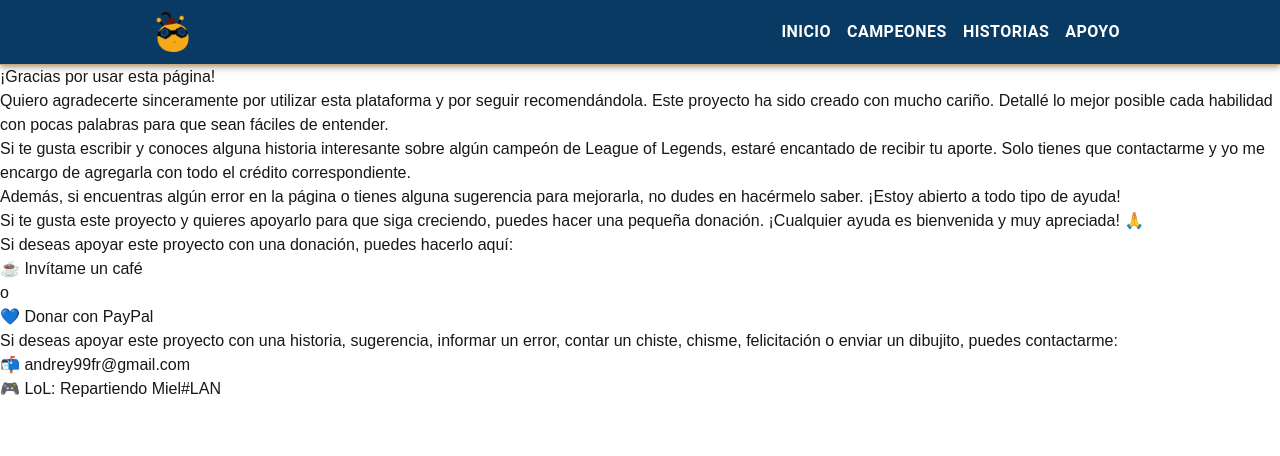
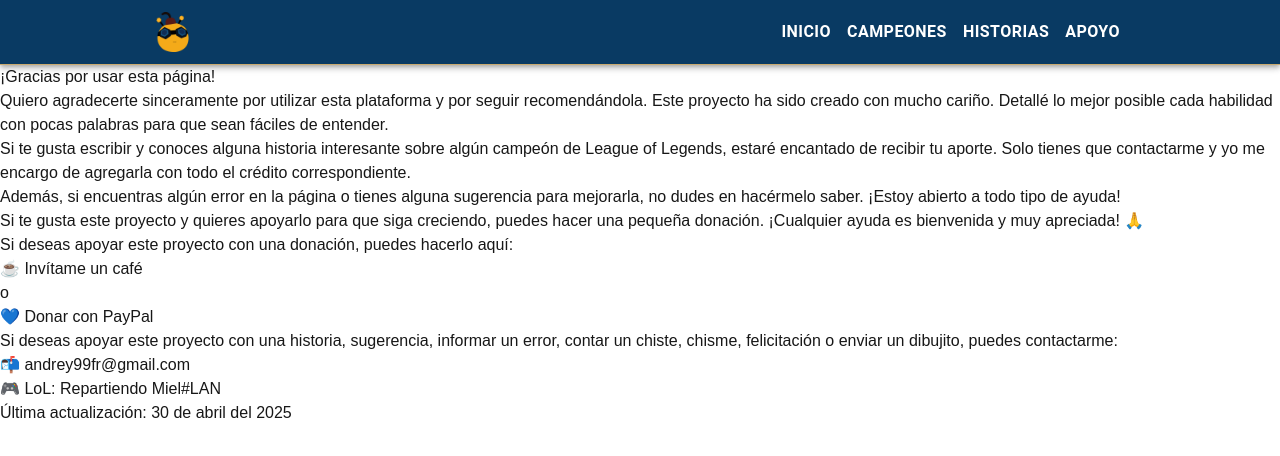
Before and after one commit to Pantantey1/MyRandomizer, a Next.js app: page /apoyo in a window 1280 px wide. Shown: the top 456 px of the page. Built offline with nearby package versions, Linux system fonts and the light colour scheme.

Commit message:
patch 15.9.1

```diff
--- a/src/app/apoyo/page.tsx
+++ b/src/app/apoyo/page.tsx
@@ -1,6 +1,7 @@
 "use client";
 import React from "react";
 import Header from "../components/Header";
+import { Last_Update } from "@/constants";
 
 export default function ApoyoPage() {
   return (
@@ -14,7 +15,7 @@
       ></div>
       <Header />
       <div className="min-h-screen flex flex-col items-center justify-center px-6 py-12">
-        <div className="bg-gray-100 rounded-2xl shadow-xl p-8 max-w-2xl w-full border-2 border-[#CBAB70]">
+        <div className="bg-gray-100 rounded-2xl shadow-xl p-7 max-w-2xl w-full border-2 border-[#CBAB70]">
           <h1 className="text-3xl font-bold text-center text-[#093a63] mb-6">
             ¡Gracias por usar esta página!
           </h1>
@@ -45,7 +46,6 @@
             creciendo, puedes hacer una pequeña donación. ¡Cualquier ayuda es
             bienvenida y muy apreciada! 🙏
           </p>
-
 
           <div className="mt-8 text-center">
             <p className="text-gray-700 text-lg mb-4">
@@ -96,6 +96,9 @@
               </div>
             </div>
           </div>
+          <p className="text-gray-700 text-lg mt-7 text-center">
+            Última actualización: {Last_Update}
+          </p>
         </div>
       </div>
     </div>
--- a/src/app/page.tsx
+++ b/src/app/page.tsx
@@ -265,7 +265,7 @@
       <div className="flex items-center justify-center mt-12 ">
         <main className="flex flex-col gap-8 row-start-2 items-center">
           <div className="flex w-full justify-center gap-2">
-            <h2 className="text-xl font-bold">Tarjetas:</h2>
+            <h2 className="text-xl font-bold">Jugadores:</h2>
             <div className="flex gap-2 ms-2">
               <button
                 onClick={removeCard}
--- a/src/constants.ts
+++ b/src/constants.ts
@@ -1 +1,2 @@
-export const Api_Version = "15.8.1";
+export const Api_Version = "15.9.1";
+export const Last_Update = "30 de abril del 2025";
```
Also changed, not shown: public/data/championData.json.
